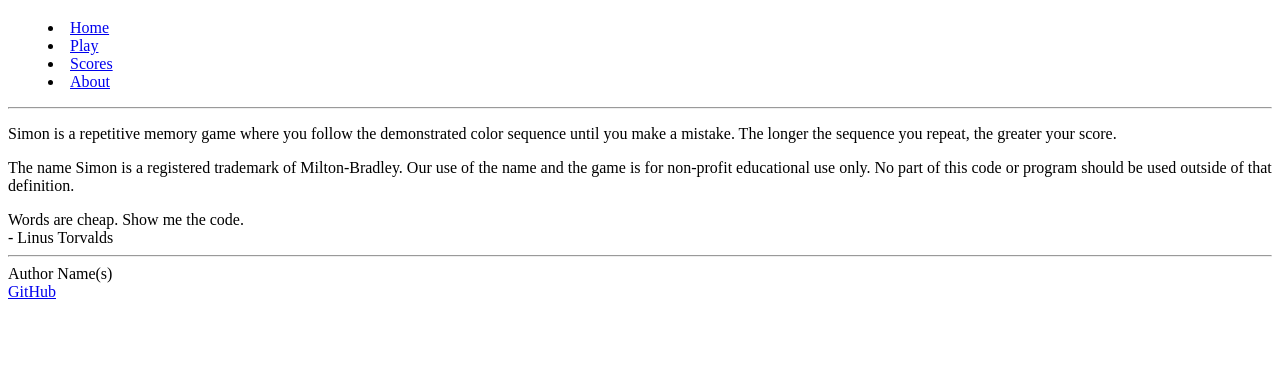
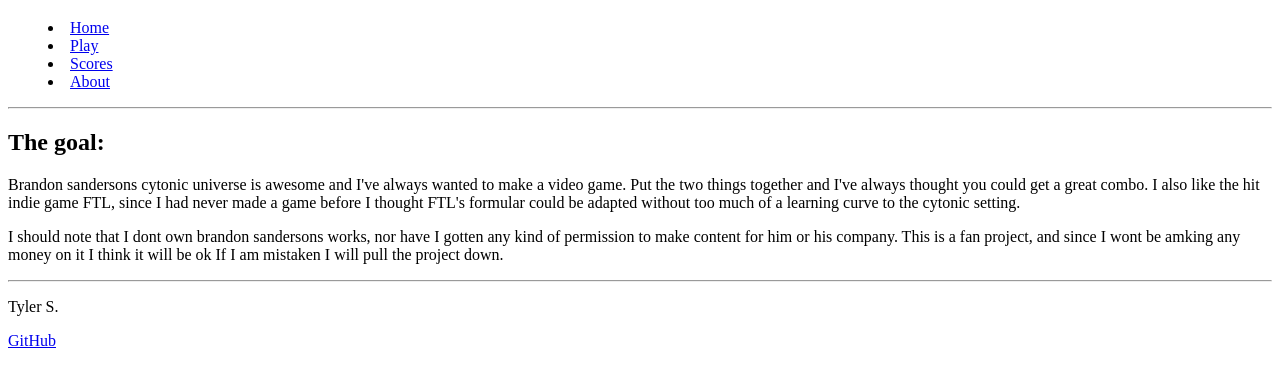
Before and after one commit to TSABM/CS260_StartUp, a plain HTML site: page main_website/about.html in a window 1280 px wide. Shown: the part 61-448 px from the top of the page. Drawn offline with Linux system fonts and the light colour scheme.

Commit message:
updating the about html

```diff
--- a/main_website/about.html
+++ b/main_website/about.html
@@ -3,8 +3,7 @@
   <head>
     <meta charset="UTF-8" />
     <meta name="viewport" content="width=device-width, initial-scale=1.0" />
-    <title>About</title>
-    <link rel="icon" href="favicon.ico" />
+    <title>TSABM_scores</title>
   </head>
   <body>
     <header>
@@ -23,28 +22,26 @@
     </header>
 
     <main>
-
+      <h2>The goal:</h2>
       <p>
-        Simon is a repetitive memory game where you follow the demonstrated color sequence until you make a mistake. The
-        longer the sequence you repeat, the greater your score.
+        Brandon sandersons cytonic universe is awesome and I've always wanted to make a video game.
+        Put the two things together and I've always thought you could get a great combo. I also like the
+        hit indie game FTL, since I had never made a game before I thought FTL's formular could be adapted
+        without too much of a learning curve to the cytonic setting.
       </p>
 
       <p>
-        The name Simon is a registered trademark of Milton-Bradley. Our use of the name and the game is for non-profit
-        educational use only. No part of this code or program should be used outside of that definition.
+        I should note that I dont own brandon sandersons works, nor have I gotten any kind of permission to make content
+        for him or his company. This is a fan project, and since I wont be amking any money on it I think it will be ok
+        If I am mistaken I will pull the project down.
       </p>
 
-      <div id="quote">
-        <div>Words are cheap. Show me the code.</div>
-        <div>- Linus Torvalds</div>
-      </div>
     </main>
 
     <footer>
       <hr />
-      <span class="text-reset">Author Name(s)</span>
-      <br />
-      <a href="https://github.com/webprogramming260/simon-html">GitHub</a>
+      <p>Tyler S.</p>
+      <a href="https://github.com/TSABM/CS260_StartUp/tree/main">GitHub</a>
     </footer>
   </body>
 </html>
```
